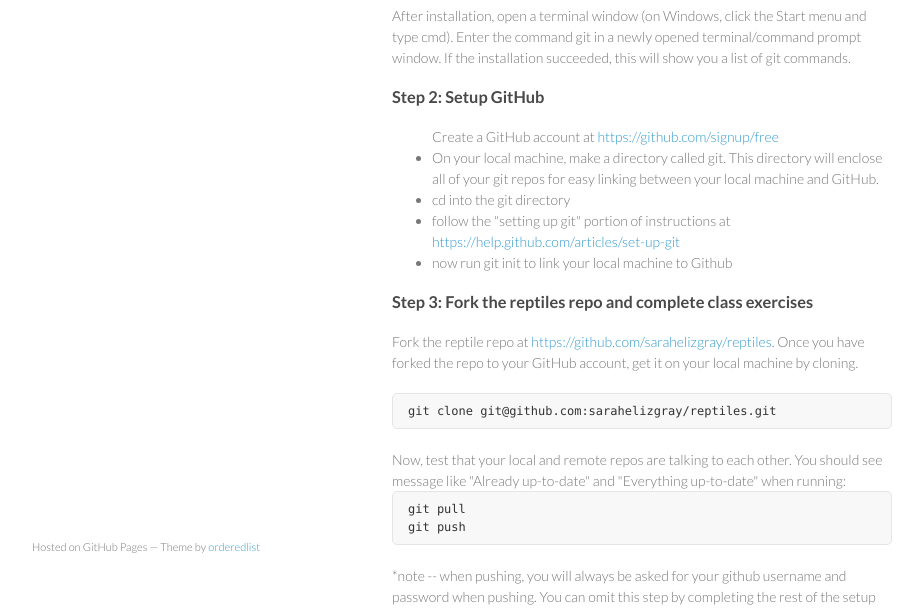
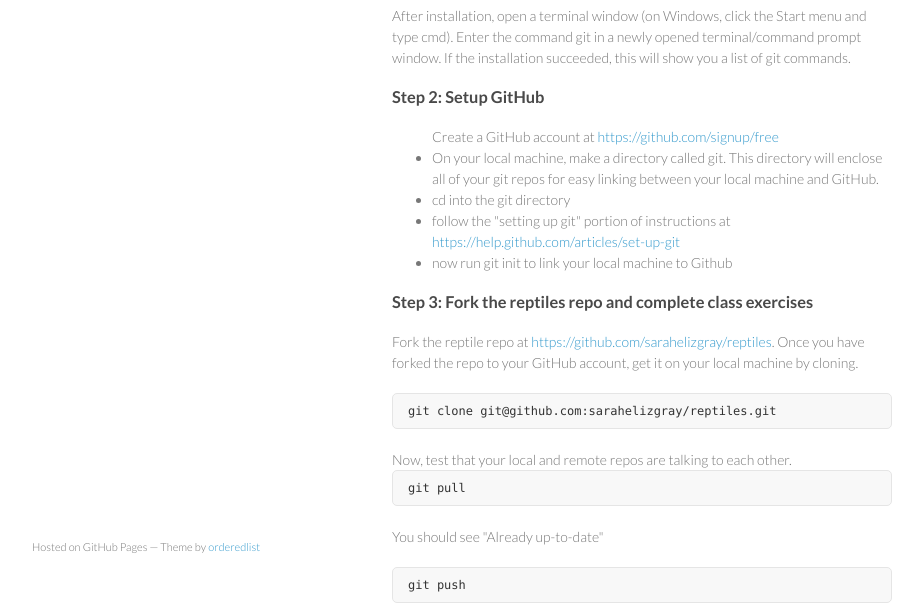
Before and after one commit to sarahelizgray/sarahelizgray.github.io, a plain HTML site: page index.html in a window 1280 px wide. Shown: the part 174-784 px from the top of the page, without its empty margins (178-1101 px from the left). Drawn offline with Linux system fonts and the light colour scheme.

Commit message:
sorting out formatting again

```diff
--- a/index.html
+++ b/index.html
@@ -49,10 +49,11 @@ Once you have forked the repo to your GitHub account, get it on your local machi
 <pre><code>git clone git@github.com:sarahelizgray/reptiles.git
 </code></pre>
 
-Now, test that your local and remote repos are talking to each other. You should see message like "Already up-to-date" and "Everything up-to-date" when running:
-<pre><code>git pull<br>git push
-</code></pre>
-<p>
+Now, test that your local and remote repos are talking to each other.
+<pre><code>git pull</code></pre>
+<p>You should see "Already up-to-date"</p>
+<pre><code>git push </code></pre>
+<p>You should see "Everything up-to-date" <br>
 *note -- when pushing, you will always be asked for your github username and password when pushing. You can omit this step by completing the rest of the setup git instructions from github.</p>
 
 <p>Exercises for this step are in the repo's README file.</p>
```
